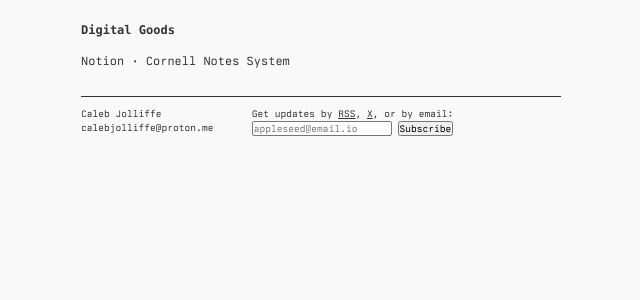
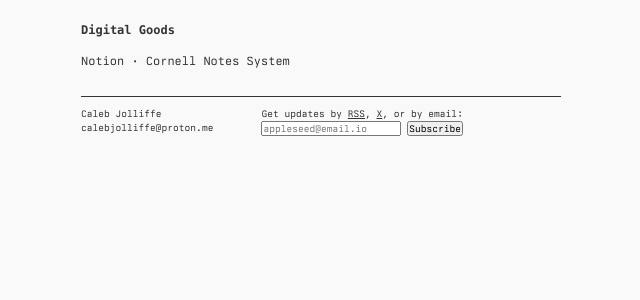
Before and after one commit to hayleyjolliffe/cv, a Jekyll site: the page built from index.html, in a window 1280 px wide. Shown: the part 423-723 px from the top of the page, without its empty margins (319-959 px from the left). Built offline with Jekyll 4.4.1, drawn with Linux system fonts in a browser that asks for light colours; some web fonts are replaced.

Commit message:
Test custom margins

```diff
--- a/_layouts/default.html
+++ b/_layouts/default.html
@@ -48,7 +48,7 @@
                     calebjolliffe@proton.me<br>
                 </p>
             </div>
-            <div class="contact">
+            <div class="contact" style="margin-left:2em;">
                 <p style="margin-bottom:0;">
                     Get updates by <a href="https://calebjolliffe.co/rss">RSS</a>, <a href="https://x.com/calebjolliffe">X</a>, or by email:
                 </p>
--- a/assets/style.css
+++ b/assets/style.css
@@ -126,7 +126,7 @@
 
         .site .footer .contact {
             float:left;
-            margin-right:4em;
+            margin-right:3em;
         }
 
             .site .footer .contact a {
```
